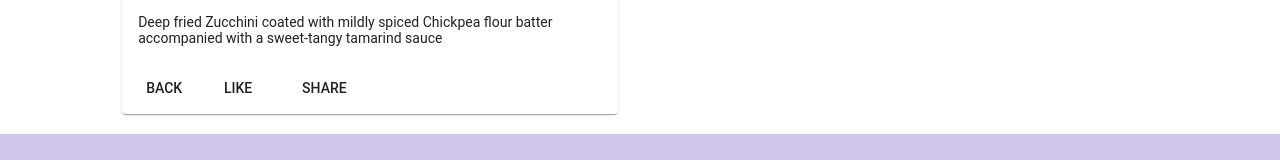
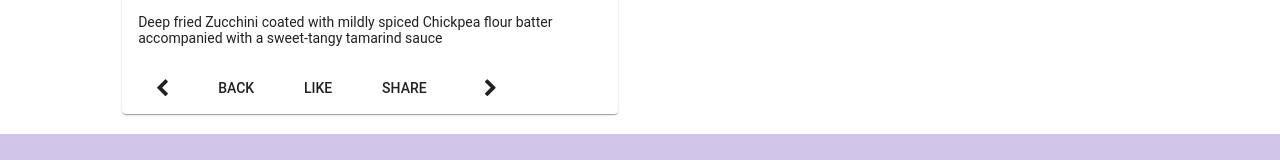
Before and after one commit to ricardo2roa/App_basica_Angular, an Angular app: page /dishdetail/1 in a window 1280 px wide. Shown: the part 948-1108 px from the top of the page. Built offline with nearby package versions, Linux system fonts and the light colour scheme.

Commit message:
Se crea siguiente y despues en dishdetail

```diff
--- a/src/app/dishdetail/dishdetail.component.html
+++ b/src/app/dishdetail/dishdetail.component.html
@@ -4,10 +4,9 @@
      fxLayout.xs="column"
      fxLayoutAlign.gt-md="center center"
      fxLayoutGap="20px"
-     fxLayoutGap.xs="0"
-     *ngIf="selectedDish">
+     fxLayoutGap.xs="0" *ngIf="selectedDish">
 
-    <div fxFlex="40">
+    <div fxFlex="40" *ngIf="selectedDish">
       <mat-card>
         <mat-card-header>
           <mat-card-title>
@@ -19,9 +18,15 @@
           <span>{{selectedDish.description}}</span>
         </mat-card-content>
         <mat-card-actions>
+          <button mat-button [routerLink]="['/dishdetail',prev]">
+            <span class="fa fa-chevron-left fa-lg"></span>
+          </button>
           <button mat-button (click)="goBack()">BACK</button>
           <button mat-button>LIKE</button>
           <button mat-button>SHARE</button>
+          <button mat-button [routerLink]="['/dishdetail',next]">
+            <span class="fa fa-chevron-right fa-lg"></span>
+          </button>
         </mat-card-actions>
       </mat-card>
     </div>
--- a/src/app/dishdetail/dishdetail.component.ts
+++ b/src/app/dishdetail/dishdetail.component.ts
@@ -1,8 +1,9 @@
 import {Component, Input, OnInit} from '@angular/core';
 import {Dish} from "../shared/dish";
-import {ActivatedRoute} from "@angular/router";
+import {ActivatedRoute, Params} from "@angular/router";
 import {DishService} from "../services/dish.service";
 import {Location} from "@angular/common";
+import { switchMap } from 'rxjs/operators';
 
 @Component({
   selector: 'app-dishdetail',
@@ -13,18 +14,27 @@
 
   //@Input() selectedDish: Dish;
   selectedDish: Dish;
+  dishIds: string[];
+  prev: string;
+  next: string;
 
   constructor(private activateroute:ActivatedRoute,
               private dishservice:DishService,
               private location:Location) {
-    this.activateroute.params.subscribe(parameter =>{
-      this.dishservice.getDish(parameter.id)
-        .subscribe((dish)=> this.selectedDish = dish);
-      console.log(this.selectedDish)
-    });
   }
 
   ngOnInit(): void {
+    this.dishservice.getDishIds()
+    .subscribe(dishIds => this.dishIds = dishIds);
+    //snapshot -> toma una captura del valor observable
+    this.activateroute.params.pipe(switchMap((params: Params) => this.dishservice.getDish(params['id'])))
+    .subscribe(dish => {this.selectedDish = dish; this.setPrevNext(dish.id);});
+  }
+
+  setPrevNext(dishId: string){
+    const index = this.dishIds.indexOf(dishId);
+    this.prev = this.dishIds[(this.dishIds.length + index -1) % this.dishIds.length];
+    this.next = this.dishIds[(this.dishIds.length + index +1) % this.dishIds.length];
   }
 
   goBack():void{
```
